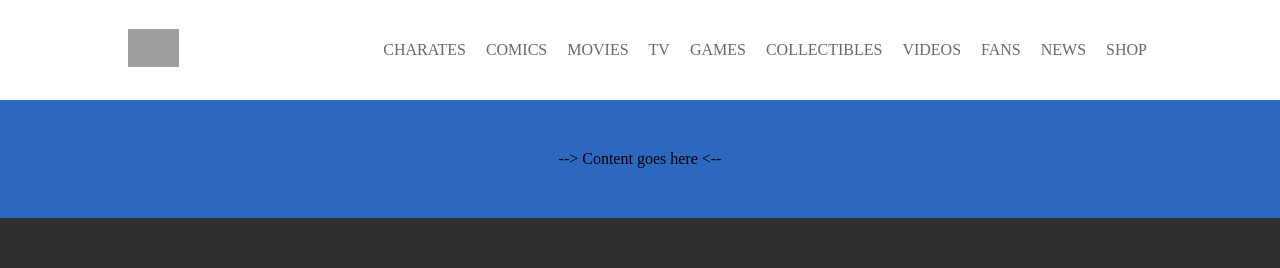
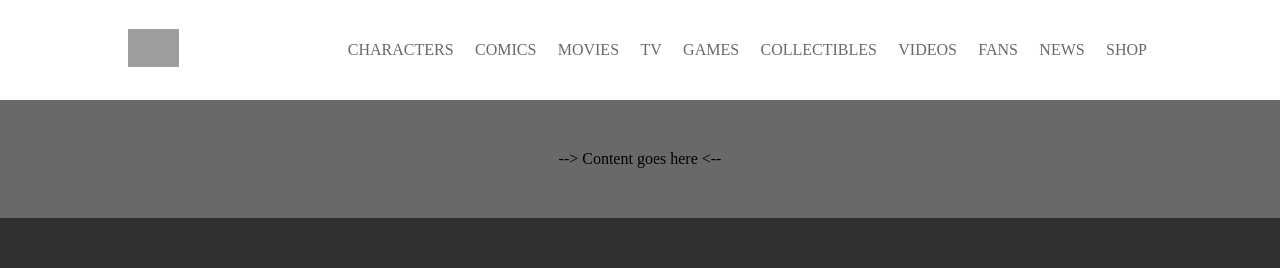
Before and after one commit to DylanBlanco/vite-comics, a Vue app: page / in a window 1280 px wide. Shown: the top 268 px of the page. Built offline with nearby package versions, Linux system fonts and the light colour scheme; grey boxes are pictures that could not be loaded.

Commit message:
creati array di oggetti e inseriti dinamicamente nel template

```diff
--- a/src/App.vue
+++ b/src/App.vue
@@ -4,7 +4,7 @@ export default {
         return {
             linksMenu: [
                 {
-          label: 'CHARATER',
+                label: 'CHARACTERS',
                 url: '#',
                 active: false,
                 },
@@ -53,7 +53,133 @@ export default {
                 url: '#',
                 active: false,
                 },
-      ]
+            ],
+
+            // footer links
+            linksFooterNav:[
+                {
+                image: '../img/buy-comics-digital-comics.png',
+                title: 'DIGITAL COMICS',
+                },
+                {
+                image: '../img/buy-comics-merchandise.png',
+                title: 'DC MERCHANDISE',
+                },
+                {
+                image: '../img/buy-comics-subscriptions.png',
+                title: 'SUBSCRICTION',
+                },
+                {
+                image: '../img/buy-comics-shop-locator.png',
+                title: 'COMIC SHOP LOCATOR',
+                },
+                {
+                image: '../img/buy-dc-power-visa.png',
+                title: 'DC POWER VISA',
+                },
+            ],
+
+            // links footer links
+            // linksFooterLinks: [
+            //     {
+            //         title: 'DC COMICS',
+            //         link: [
+            //             {
+            //                 titleLink: 'Charater',
+            //             },
+            //             {
+            //                 titleLink: 'Comics',
+            //             },
+            //             {
+            //                 titleLink: 'Movies',
+            //             },
+            //             {
+            //                 titleLink: 'TV',
+            //             },
+            //             {
+            //                 titleLink: 'Games',
+            //             },
+            //             {
+            //                 titleLink: 'Videos',
+            //             },
+            //             {
+            //                 titleLink: 'News',
+            //             },
+            //         ]
+            //     },
+            //     {
+            //         title: 'DC',
+            //         link: [
+            //             {
+            //                 titleLink: 'Terms Of Use',
+            //             },
+            //             {
+            //                 titleLink: 'Privacy Policy (New)',
+            //             },
+            //             {
+            //                 titleLink: 'Ad Choices',
+            //             },
+            //             {
+            //                 titleLink: 'Advertising',
+            //             },
+            //             {
+            //                 titleLink: 'Jobs',
+            //             },
+            //             {
+            //                 titleLink: 'Subscrictions',
+            //             },
+            //             {
+            //                 titleLink: 'Talent Workshop',
+            //             },
+            //             {
+            //                 titleLink: 'CPSC Certificates',
+            //             },
+            //             {
+            //                 titleLink: 'Ratings',
+            //             },
+            //             {
+            //                 titleLink: 'Shop Help',
+            //             },
+            //             {
+            //                 titleLink: 'Contact us',
+            //             },
+            //         ]
+            //     },
+            //     {
+            //         title: 'SITES',
+            //         link: [
+            //             {
+            //                 titleLink: 'DC',
+            //             },
+            //             {
+            //                 titleLink: 'MAD Magazines',
+            //             },
+            //             {
+            //                 titleLink: 'DC Kings',
+            //             },
+            //             {
+            //                 titleLink: 'DC Universe',
+            //             },
+            //             {
+            //                 titleLink: 'DC Universe',
+            //             },
+            //             {
+            //                 titleLink: 'DC Power Visa',
+            //             },
+            //         ]
+            //     },
+            //     {
+            //         title: 'SHOP',
+            //         link: [
+            //             {
+            //                 titleLink: 'Shop DC',
+            //             },
+            //             {
+            //                 titleLink: 'Shop DC Collectibles',
+            //             },
+            //         ]
+            //     },
+            // ]
         }
     }
 }
@@ -66,37 +192,10 @@ export default {
             <div class="box-header-img">
                 <img src="../img/dc-logo.png" alt="dc-logo">
             </div>
-            <div>
+            <div class="box-links-header">
                 <ul>
-                <li>
-                    <a href="#">CHARATES</a>
-                </li>
-                <li>
-                    <a href="#">COMICS</a>
-                </li>
-                <li>
-                    <a href="#">MOVIES</a>
-                </li>
-                <li>
-                    <a href="#">TV</a>
-                </li>
-                <li>
-                    <a href="#">GAMES</a>
-                </li>
-                <li>
-                    <a href="#">COLLECTIBLES</a>
-                </li>
-                <li>
-                    <a href="#">VIDEOS</a>
-                </li>
-                <li>
-                    <a href="#">FANS</a>
-                </li>
-                <li>
-                    <a href="#">NEWS</a>
-                </li>
-                <li>
-                    <a href="#">SHOP</a>
+                    <li v-for="(link, i) in linksMenu" :key="i">
+                        <a href="#">{{ link.label }}</a>
                     </li>
                 </ul>
             </div>
@@ -114,38 +213,16 @@ export default {
 
             <!-- first section -->
             <section class="footer-nav">
+                <div class="box-footer-nav">
                     <ul>
-                  <li>
-                      <a href="#">
-                        <img src="../img/buy-comics-digital-comics.png" alt="dgital-comics">
-                        <p>DIGITAL COMICS</p>
-                      </a>
-                  </li>
-                  <li>
-                      <a href="#">
-                        <img src="../img/buy-comics-merchandise.png" alt="merchandise">
-                        <p>DC MERCHANDISE</p>
-                      </a>
-                  </li>
-                  <li>
-                      <a href="#">
-                        <img src="../img/buy-comics-subscriptions.png" alt="subscriptions">
-                        <p>SUBSCRICTION</p>
-                      </a>
-                  </li>
-                  <li>
-                      <a href="#">
-                        <img src="../img/buy-comics-shop-locator.png" alt="shop-locator">
-                        <p>COMIC SHOP LOCATOR</p>
-                      </a>
-                  </li>
-                  <li>
-                      <a href="#">
-                        <img src="../img/buy-dc-power-visa.png" alt="dc-power-visa">
-                        <p>DC POWER VISA</p>
+                        <li v-for="(link,i) in linksFooterNav" :key="i">
+                            <a :href="link.title">
+                              <img :src="link.image" :alt="link.title">
+                              <p>{{ link.title }}</p>
                             </a>
                         </li>
                     </ul>
+                </div>
             </section>
 
             <!-- second section -->
@@ -396,7 +473,7 @@ a:active {
     background-color: darkgreen;
 }
 
-.box-header-img{
+header .box-header-img{
     width: 5%;
 }
 
@@ -413,6 +490,15 @@ a:active {
     background-color: white;
 }
 
+header .box-links-header {
+    width: 80%;
+}
+
+header .box-links-header ul {
+    display: flex;
+    justify-content: space-between;
+}
+
 header ul {
   display: flex;
 }
@@ -422,7 +508,7 @@ header ul li {
 }
 
 .main-container {
-    background-color: #2c67c0;
+    background-color: #696969;
 }
 
 footer .box-container {
```
Lines whose indentation alone changed are shown as unchanged.
